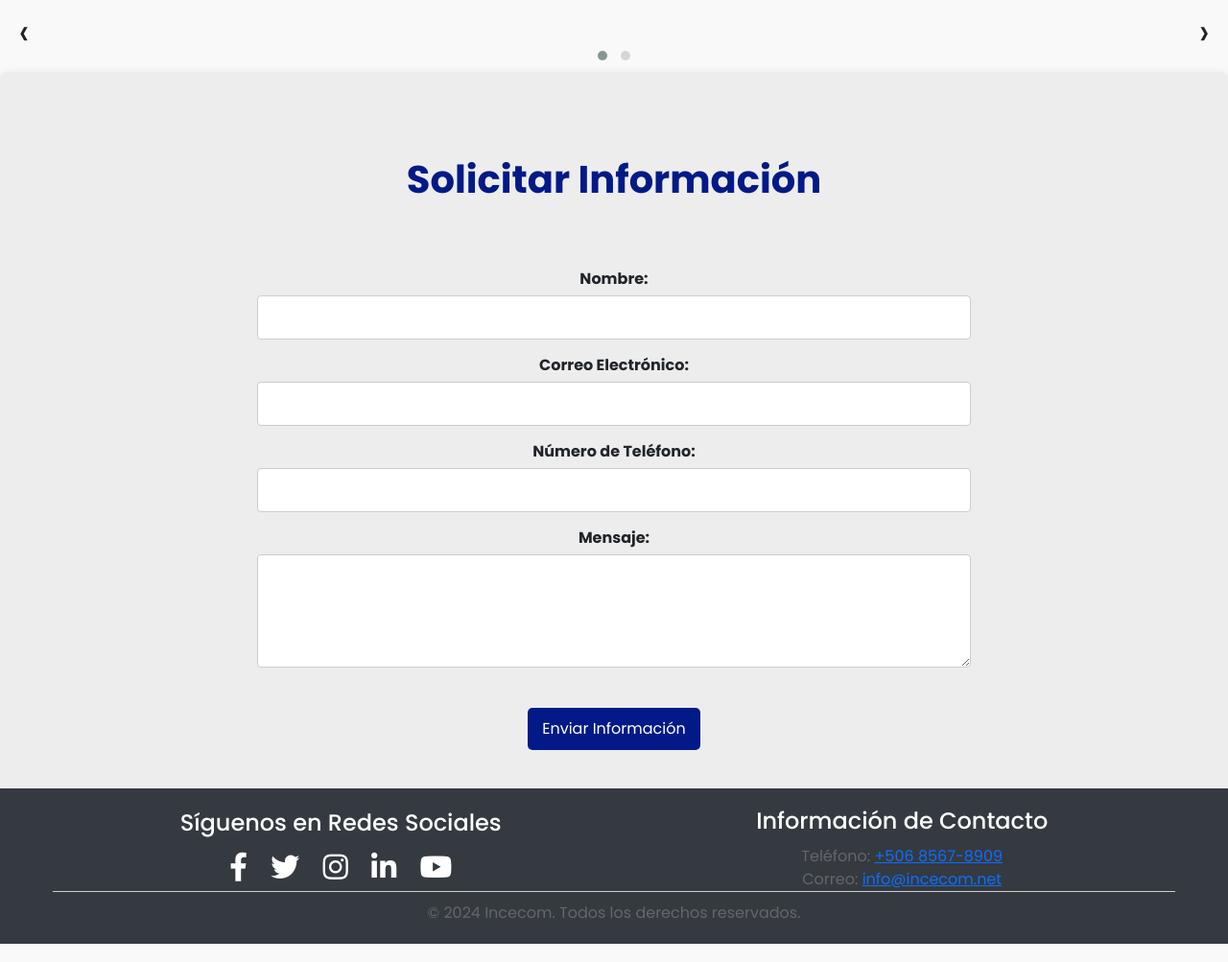
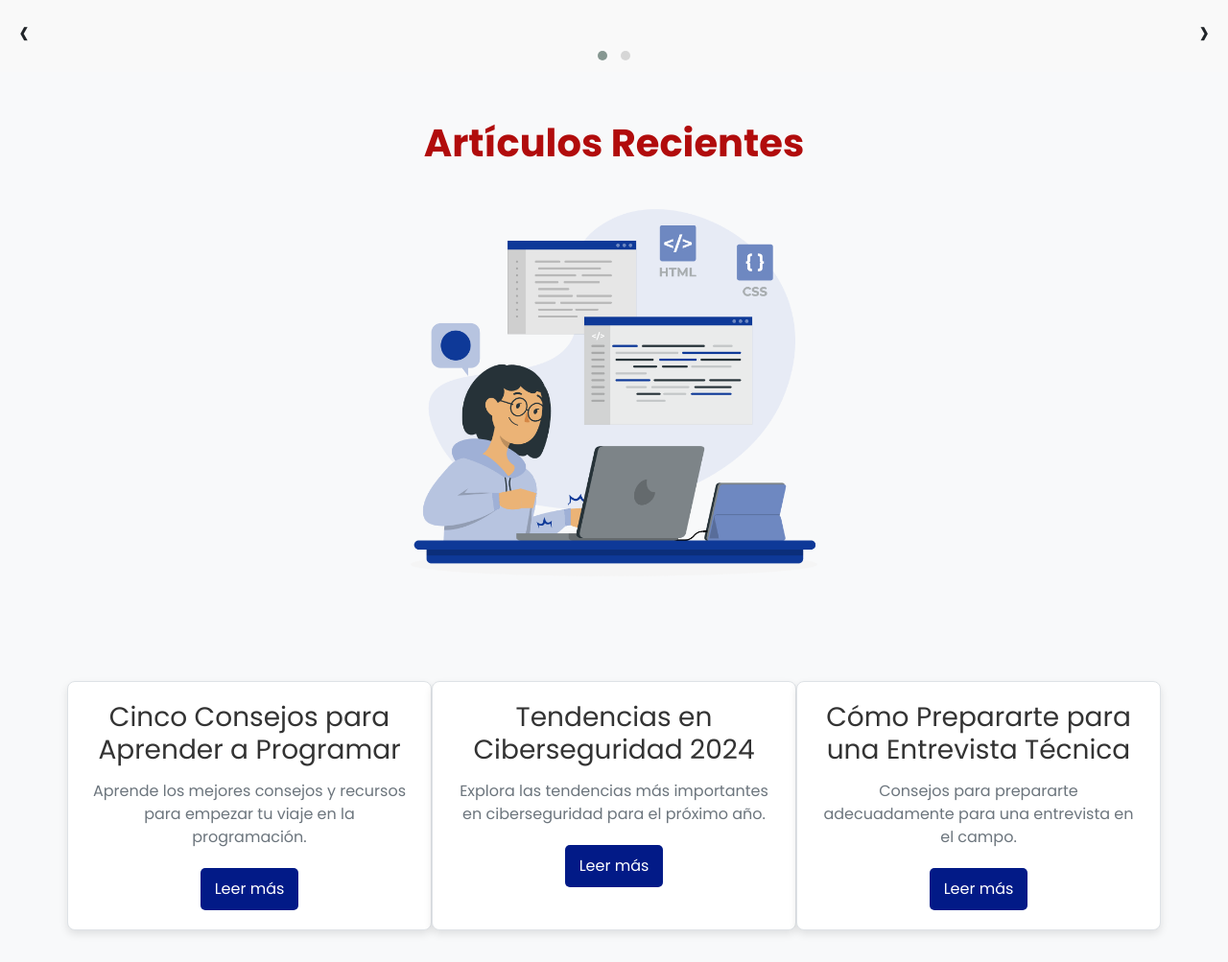
Before and after one commit to dpasoss/ciw, a plain HTML site: page Tareas/Tarea2/index.html in a window 1280 px wide. Shown: the part 4035-5038 px from the top of the page at 96% size. Drawn offline with nearby package versions, Linux system fonts and the light colour scheme.

Commit message:
Tarea2 done

```diff
--- a/Tareas/Tarea2/index.css
+++ b/Tareas/Tarea2/index.css
@@ -482,8 +482,6 @@ nav {
     width: 40px; /* Ancho */
     height: 40px; /* Altura */
     display: flex; /* Para centrar el contenido */
-    /* align-items: center; Alineación vertical */
-    /* justify-content: center; Alineación horizontal */
     font-size: 20px; /* Tamaño de la fuente */
     cursor: pointer; /* Cambia el cursor al pasar por encima */
     transition: background-color 0.3s, transform 0.2s; /* Transiciones suaves */
@@ -576,6 +574,69 @@ nav {
 }
 
 
+.blog {
+    background-color: #f8f9fa; /* Color de fondo claro */
+    padding: 50px 0; /* Espaciado superior e inferior */
+}
+
+.blog h2 {
+    font-size: 2.5rem; /* Tamaño de fuente para el título */
+    margin-bottom: -40px; /* Espaciado debajo del título */
+    font-family: "Poppins", sans-serif;
+    font-weight: bold;
+    color: #b10c0c;
+}
+
+.blog h3 {
+    font-size: 1.75rem; /* Tamaño de fuente para los subtítulos */
+    margin-bottom: 15px; /* Espaciado debajo de los subtítulos */
+    font-weight: normal;
+}
+
+.blog p {
+    font-size: 1rem; /* Tamaño de fuente para el texto del párrafo */
+    color: #6c757d; /* Color gris para el texto */
+    margin-bottom: 20px; /* Espaciado debajo de los párrafos */
+}
+
+.blog .btn {
+    transition: background-color 0.3s ease; /* Efecto de transición suave para el botón */
+}
+
+.blog .btn:hover {
+    background-color: #0056b3; /* Color al pasar el mouse */
+    color: #fff; /* Cambiar color de texto al pasar el mouse */
+}
+
+.image-container {
+    width: 70%; /* Puedes ajustar el tamaño del contenedor aquí */
+    margin: 0 auto 30px; /* Centra el contenedor y agrega margen inferior */
+    text-align: center; /* Centra el contenido del contenedor */
+}
+
+.blog-image {
+    max-width: 70%; /* Aumenta el tamaño de la imagen, puedes ajustar este valor */
+    height: auto; /* Mantiene la proporción de la imagen */
+    border-radius: 8px; /* Bordes redondeados */
+}
+
+
+
+/* Estilo para las columnas */
+.blog .col-md-4 {
+    margin-bottom: 30px; /* Espaciado entre columnas */
+    padding: 20px; /* Espaciado interno */
+    border: 1px solid #dee2e6; /* Borde alrededor de cada columna */
+    border-radius: 8px; /* Bordes redondeados */
+    background-color: #fff; /* Fondo blanco para las columnas */
+    box-shadow: 0 4px 8px rgba(0, 0, 0, 0.1); /* Sombra sutil */
+}
+
+@media (max-width: 768px) {
+    .blog .col-md-4 {
+        margin-bottom: 20px; /* Espaciado menor en dispositivos más pequeños */
+    }
+}
 
 
 /********************************************************************/
--- a/Tareas/Tarea2/index.html
+++ b/Tareas/Tarea2/index.html
@@ -66,7 +66,7 @@
                             </ul>
                         </li>
                         <li class="nav-item">
-                            <a class="nav-link" href="#">Precios</a>
+                            <a class="nav-link" href="#precios">Precios</a>
                         </li>
                         <li class="nav-item">
                             <a class="btn btn-danger nav-link" href="#">Campus Virtual</a>
@@ -93,7 +93,7 @@
 
 
 
-  <section class="about-us">
+  <section id="nosotros" class="about-us">
     <div class="container">
       <div class="row">
         <!-- Texto a la izquierda -->
@@ -253,7 +253,7 @@
 </section>
 
 
-<section class="pricing-section">
+<section id="precios" class="pricing-section">
   <h2>Nuestros Planes y Precios</h2>
   <div class="cards-container">
     <!-- Plan Básico -->
@@ -289,10 +289,11 @@
       <h3>Plan Asincrónico</h3>
       <p class="price">₡61,200  / mes</p>
       <ul>
-        <li>Entrenamiento individual</li>
+        <li>Entrenamiento individual personalizado</li>
         <li>Certificado premium</li>
         <li>Mentoría personalizada</li>
         <li> A cualquier hora</li>
+
         <li>Regalía de curso 100% gratis</li>
       </ul>
       <a href="#" class="btn-select-plan">Seleccionar Plan</a>
@@ -303,7 +304,7 @@
       <h3>Plan Premium</h3>
       <p class="price">₡86,200 / mes</p>
       <ul>
-        <li>100% individual</li>
+        <li>100% individual entrenamiento personalizado</li>
         <li>Horario a convenir</li>
         <li>Matrícula gratis</li>
         <li>Instructor 100% en línea</li>
@@ -363,6 +364,36 @@
 </section>
 
 
+<section id="blog" class="blog">
+    <div class="container">
+        <h2 class="text-center">Artículos Recientes</h2>
+        <!-- Contenedor para la imagen -->
+        <div class="image-container">
+            <img src="img/Hand coding-rafiki.png" alt="Descripción de la imagen" class="blog-image">
+        </div>
+        <div class="row">
+            <div class="col-md-4">
+                <h3>Cinco Consejos para Aprender a Programar</h3>
+                <p>Aprende los mejores consejos y recursos para empezar tu viaje en la programación.</p>
+                <a href="#" class="btn btn-secondary">Leer más</a>
+            </div>
+            <div class="col-md-4">
+                <h3>Tendencias en Ciberseguridad 2024</h3>
+                <p>Explora las tendencias más importantes en ciberseguridad para el próximo año.</p>
+                <a href="#" class="btn btn-secondary">Leer más</a>
+            </div>
+            <div class="col-md-4">
+                <h3>Cómo Prepararte para una Entrevista Técnica</h3>
+                <p>Consejos para prepararte adecuadamente para una entrevista en el campo.</p>
+                <a href="#" class="btn btn-secondary">Leer más</a>
+            </div>
+        </div>
+    </div>
+</section>
+
+
+
+
 <section id="info-form" class="info-form">
   <div class="container-sm-6 pt-5">
       <h2 class="titulos text-center" data-translate="info_form_titulo">Solicitar Información</h2>
@@ -390,11 +421,17 @@
 </section>
 
 
+
+
+
+
+
+
 <a href="https://api.whatsapp.com/send?phone=50689777836" target="_blank" class="btn-whatsapp">
     <img src="img/WhatsApp_icon.png" alt="Chat de WhatsApp" style="width: 80px; height: auto;">
 </a>
 
-<footer class="footer">
+<footer id="footer" class="footer">
     <div class="container text-center">
         <div class="footer-content">
             <div class="social-media">
```
